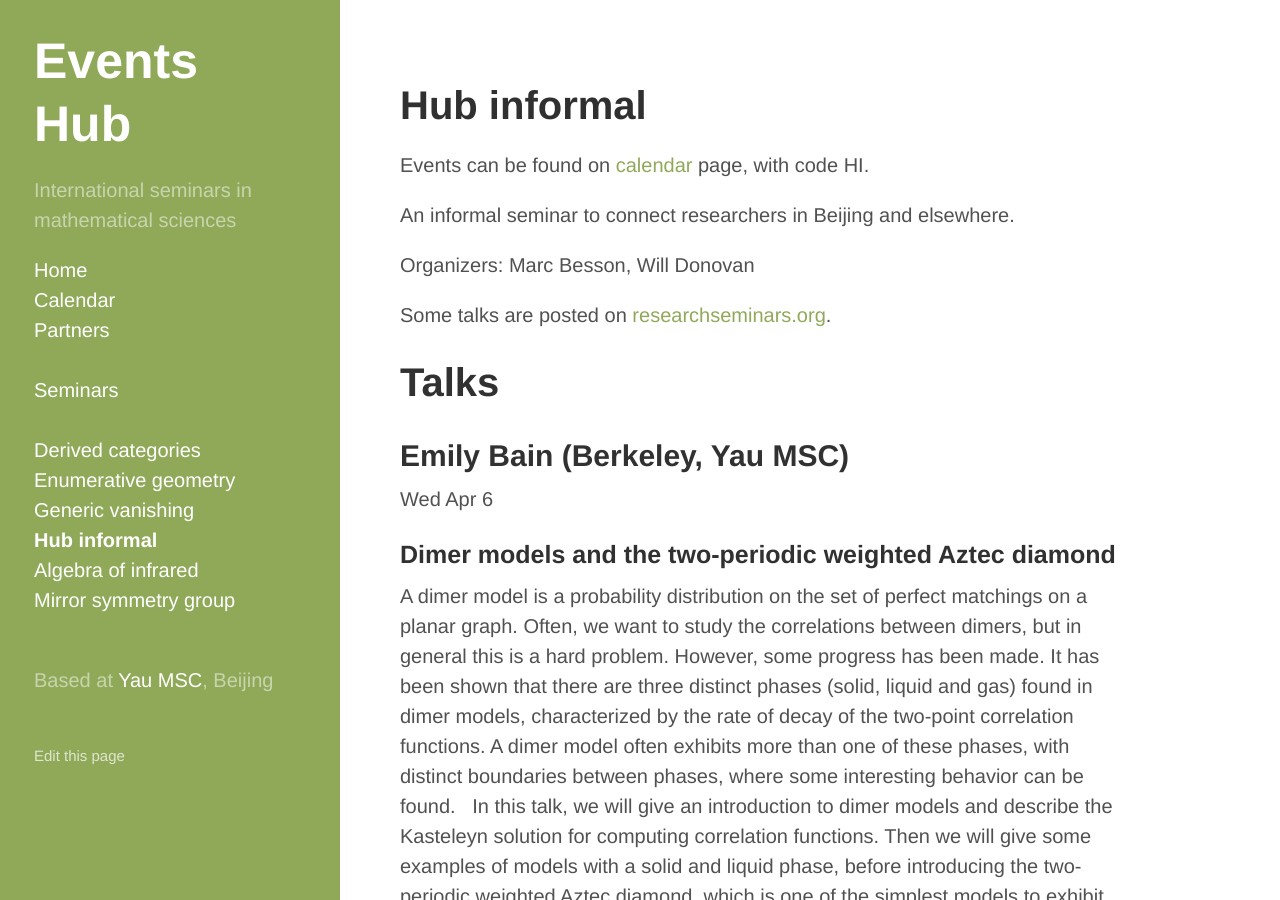
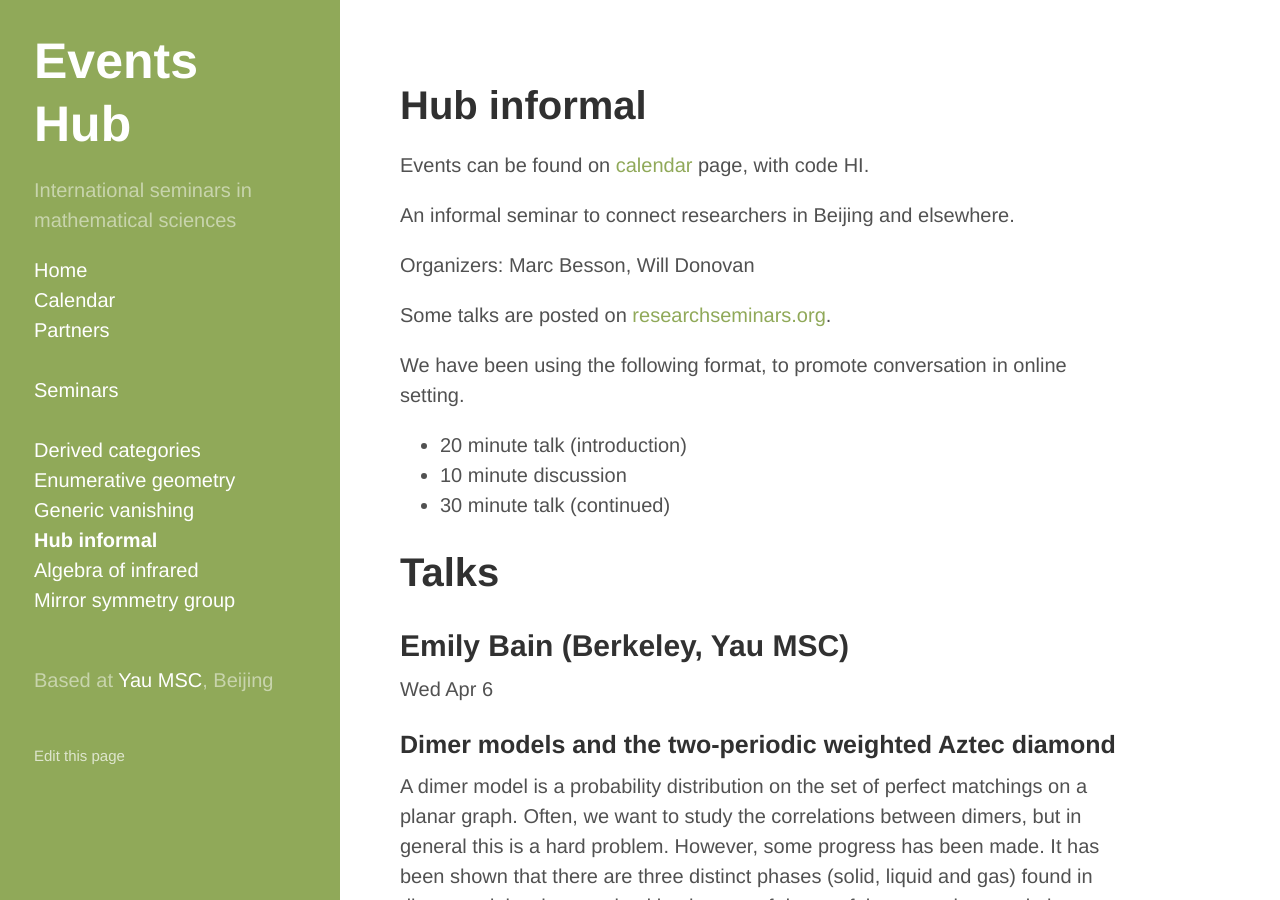
Before and after one commit to yau-msc-events/yau-msc-events.github.io, a Jekyll site: the page built from seminar-hi.md, in a window 1280 px wide and 900 px high. Built offline with Jekyll 4.4.1, drawn with Linux system fonts in a browser that asks for light colours.

Commit message:
Update seminar-hi.md

```diff
--- a/seminar-hi.md
+++ b/seminar-hi.md
@@ -9,6 +9,12 @@ An informal seminar to connect researchers in Beijing and elsewhere.
 Organizers: Marc Besson, Will Donovan
 
 Some talks are posted on [researchseminars.org](https://researchseminars.org/seminar/HubHI).
+
+We have been using the following format, to promote conversation in online setting.
+
+* 20 minute talk (introduction)
+* 10 minute discussion
+* 30 minute talk (continued)
 
 # Talks
 
```
